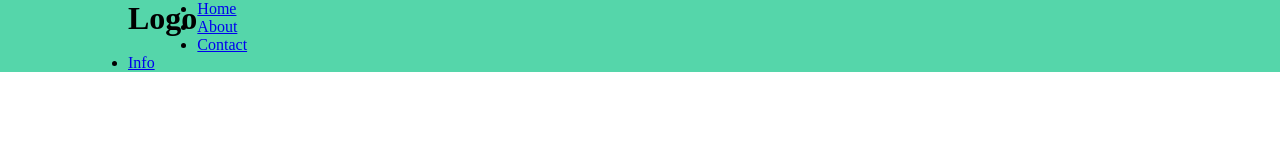
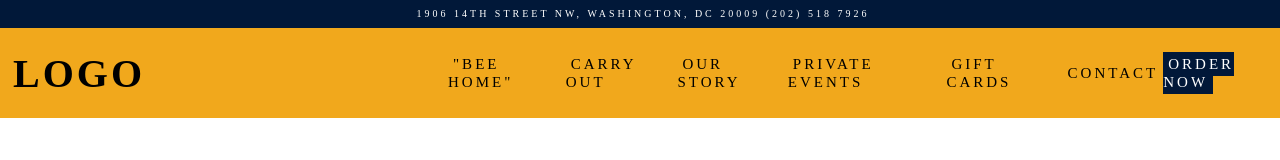
Before and after one commit to thePlebDev/weatherAPI, a React app: page / in a window 1280 px wide. Built offline with nearby package versions, Linux system fonts and the light colour scheme.

Commit message:
adding the styles for the nav bar

```diff
--- a/src/components/NavBar/index.css
+++ b/src/components/NavBar/index.css
@@ -4,17 +4,83 @@
   padding:0;
 }
 
-.nav-header{
-  background-color: #55d6aa;
+.nav-container{
+  background-color: #f1a81c;
   width: 100%;
+  display: flex;
+  justify-content: space-between;
+  align-items: center;
+  height: 90px;
+
 }
+.orders{
+  background-color: #011839;
+  color: white !important;
 
-.nav-container{
-  background-color: #55d6aa;
-  width: 80%;
-  margin: 0 auto;
 }
 
 .logo{
-  float: left;
+  letter-spacing: 3px;
+  font-size: 40px;
+  text-transform: uppercase;
+  padding:13px;
 }
+
+
+li{
+  display: inline;
+}
+
+.nav-links{
+  padding: 4px 5px;
+  text-decoration: none;
+  color: black;
+  font-size: 15px;
+}
+
+.ul-container{
+  display: flex;
+  justify-content: space-around;
+  align-items: center;
+  letter-spacing: 3px;
+  font-weight: 400;
+  text-transform: uppercase;
+  width: 65%;
+}
+
+.headers{
+  width: 100%;
+  background-color: #011839;
+  color: white;
+  text-align: center;
+  letter-spacing: 3px;
+  font-size: 10px;
+  text-transform: uppercase;
+  line-height: 22px;;
+  padding: 3px;
+}
+
+.dropdown{
+  position: relative
+}
+.dropdown-content{
+  position: absolute;
+  display: none;
+  background-color: #f9f9f9;
+  box-shadow: 0px 8px 16px 0px rgba(0,0,0,0.2);
+  width: 140px;
+  border-radius: 10%;
+  z-index: 1;
+}
+
+.dropdown-links{
+  display: block;
+  padding: 6px 8px;
+  margin: 5px;
+  color: black;
+  text-decoration: none;
+}
+
+.dropdown:hover .dropdown-content{
+  display: block;
+}
--- a/src/components/NavBar/index.js
+++ b/src/components/NavBar/index.js
@@ -1,25 +1,43 @@
 import React from 'react';
 import {Link} from 'react-router-dom';
 
-import './index.css'
+import './index.css';
 
 
 const NavBar = ()=>{
 
   return(
-    <div className="nav-header">
-      <div className="nav-container">
-      <h1 className="logo"> Logo</h1>
-        <nav>
-          <ul>
-            <li><Link to="/">Home</Link></li>
-            <li><Link to="/">About</Link></li>
-            <li><Link to="/">Contact</Link></li>
-            <li><Link to="/">Info</Link></li>
-          </ul>
-        </nav>
-      </div>
-    </div>
+
+      <div>
+        <div className="headers">1906 14th street nw, washington, dc 20009 (202) 518 7926</div>
+        <div className="nav-container">
+        <h1 className="logo"> Logo</h1>
+
+            <ul className="ul-container">
+              <li><Link className="nav-links" to="/">"Bee Home"</Link></li>
+              <li><Link className="nav-links"  to="/">Carry Out</Link></li>
+              <li><Link className="nav-links" to="/">Our Story</Link></li>
+              <li><Link className="nav-links"  to="/">Private Events</Link></li>
+              <li><Link className="nav-links"  to="/">Gift Cards</Link></li>
+              <li className="dropdown">
+                <Link className="nav-links"  to="/">Contact</Link>
+                <div className='dropdown-content'>
+                  <Link className="dropdown-links"  to="/">Twitter</Link>
+                  <Link className="dropdown-links"  to="/">Instagram</Link>
+                  <Link className="dropdown-links"  to="/">Only Fans</Link>
+                </div>
+              </li>
+                <li>
+                  <Link className="nav-links orders" to="/">
+                      <span className="order-text">
+                      Order Now
+                      </span>
+                  </Link>
+                </li>
+            </ul>
+        </div>
+        </div>
+
   )
 }
 
```
